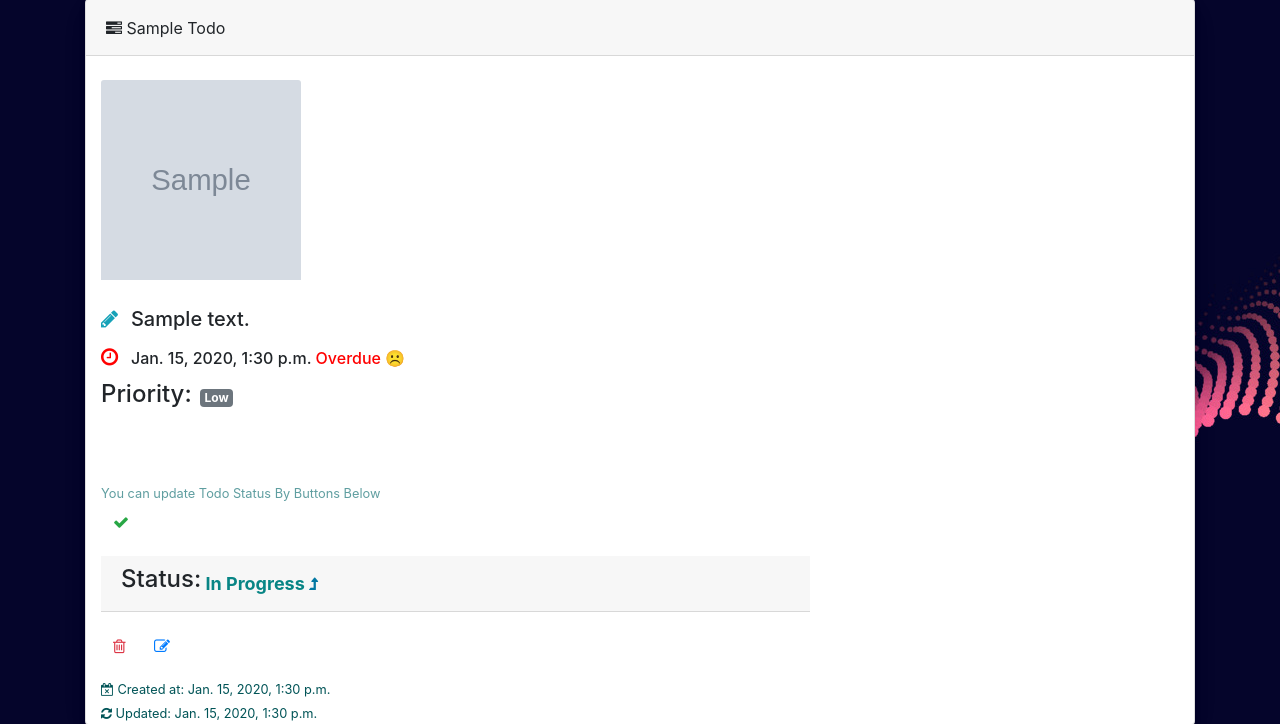
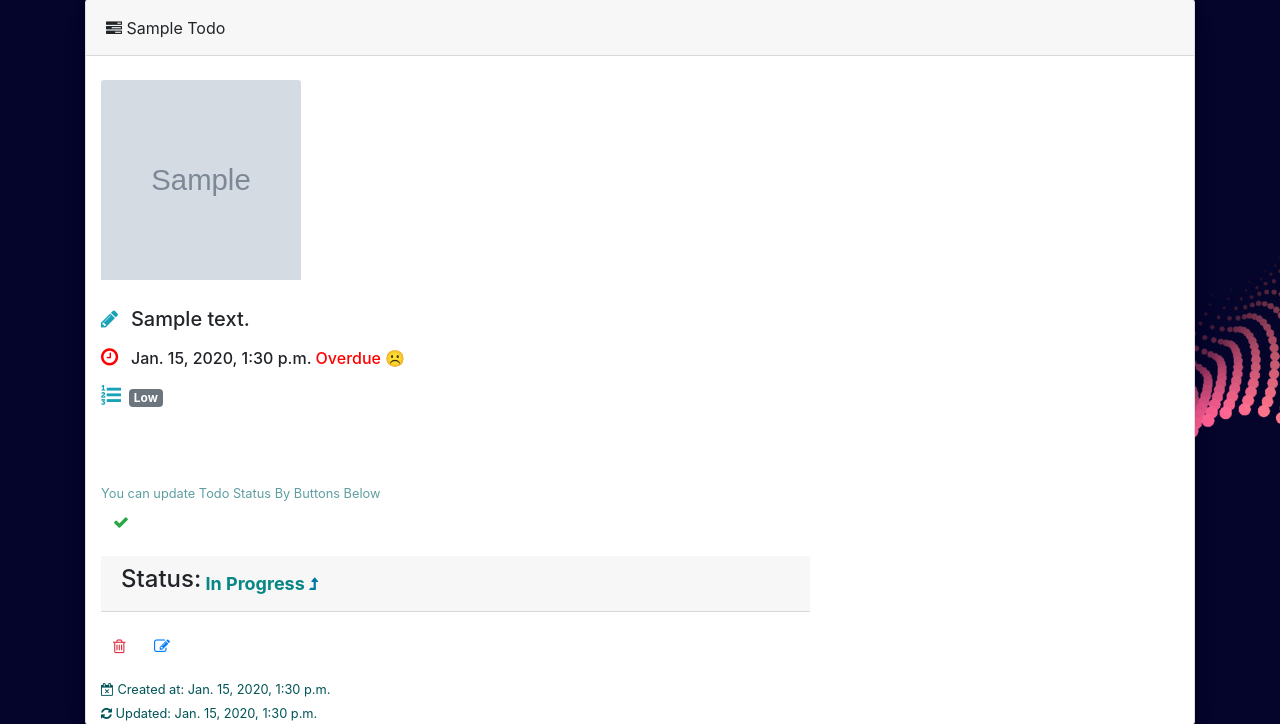
Before and after one commit to mosihere/Todo-App, a Django app: page /todo/1 in a window 1280 px wide. Shown: the part 204-928 px from the top of the page. Run offline with Django 5.2, Linux system fonts and the light colour scheme; a user stored in the database is signed in; tables that the repository leaves empty hold one stand-in row (values such as "Sample post"); grey boxes marked "Sample" are stand-in pictures; parts of the project's set-up code (start-up, migrations or seed data) failed here and were passed over; some libraries are stand-ins or nearby versions.

Commit message:
fix icon for 3 forms of priority

```diff
--- a/todo/templates/todo/detail.html
+++ b/todo/templates/todo/detail.html
@@ -64,14 +64,14 @@
                 <br>
 
                 {% elif todo.priority == 'H' %}
-                <h4 style="display: inline;">Priority:</h4><div class="badge badge-danger ml-2">High
+                <h4 style="display: inline;"><i style="color: rgb(23, 162, 184); font-size:20px" class="fa fa-list-ol" data-toggle="tooltip" data-placement="bottom" title="Due Date"></i></h4><div class="badge badge-danger ml-2">High
 
                 </div>
                     <br>
                     <br>
 
                 {% else %}
-                <h4 style="display: inline;">Priority:</h4><div class="badge badge-secondary ml-2">Low
+                <h4 style="display: inline;"><i style="color: rgb(23, 162, 184); font-size:20px" class="fa fa-list-ol" data-toggle="tooltip" data-placement="bottom" title="Due Date"></i></h4><div class="badge badge-secondary ml-2">Low
                 </div>
 
                 <br>
```
